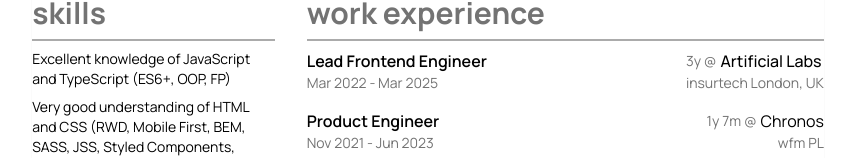
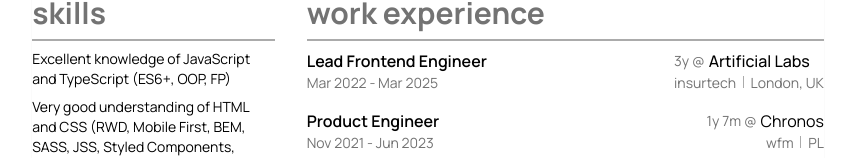
Before and after one commit to pawelkrystkiewicz/pawel-krystkiewicz, a Next.js app: page /cv in a window 1280 px wide. Shown: the part 626-784 px from the top of the page, without its empty margins (212-1067 px from the left). Built offline with nearby package versions, Linux system fonts and the light colour scheme.

Commit message:
fix: enhance styling of industry divider in ExperienceEntry component

```diff
--- a/app/components/cv/ExperienceEntry.tsx
+++ b/app/components/cv/ExperienceEntry.tsx
@@ -38,7 +38,8 @@ export const ExperienceEntry: FC<ExperienceEntryProps> = ({ experience: exp, sho
           <p className="text-text-secondary">
             {exp.industry && (
               <>
-                {exp.industry} <Divider thickness={1} orientation={'vertical'} />{' '}
+                {exp.industry}{' '}
+                <Divider thickness={1} orientation={'vertical'} className="inline-block !h-3 mx-1" />{' '}
               </>
             )}
             {exp.location}
```
